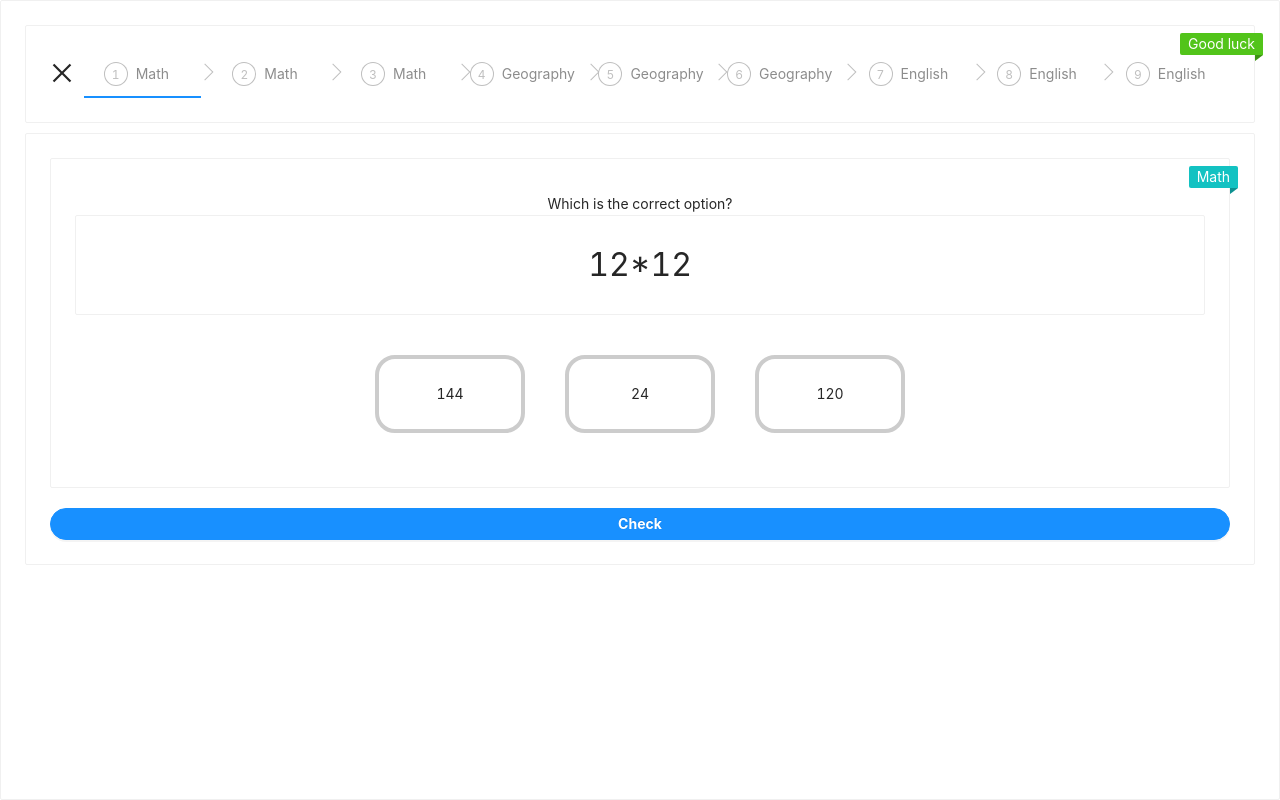
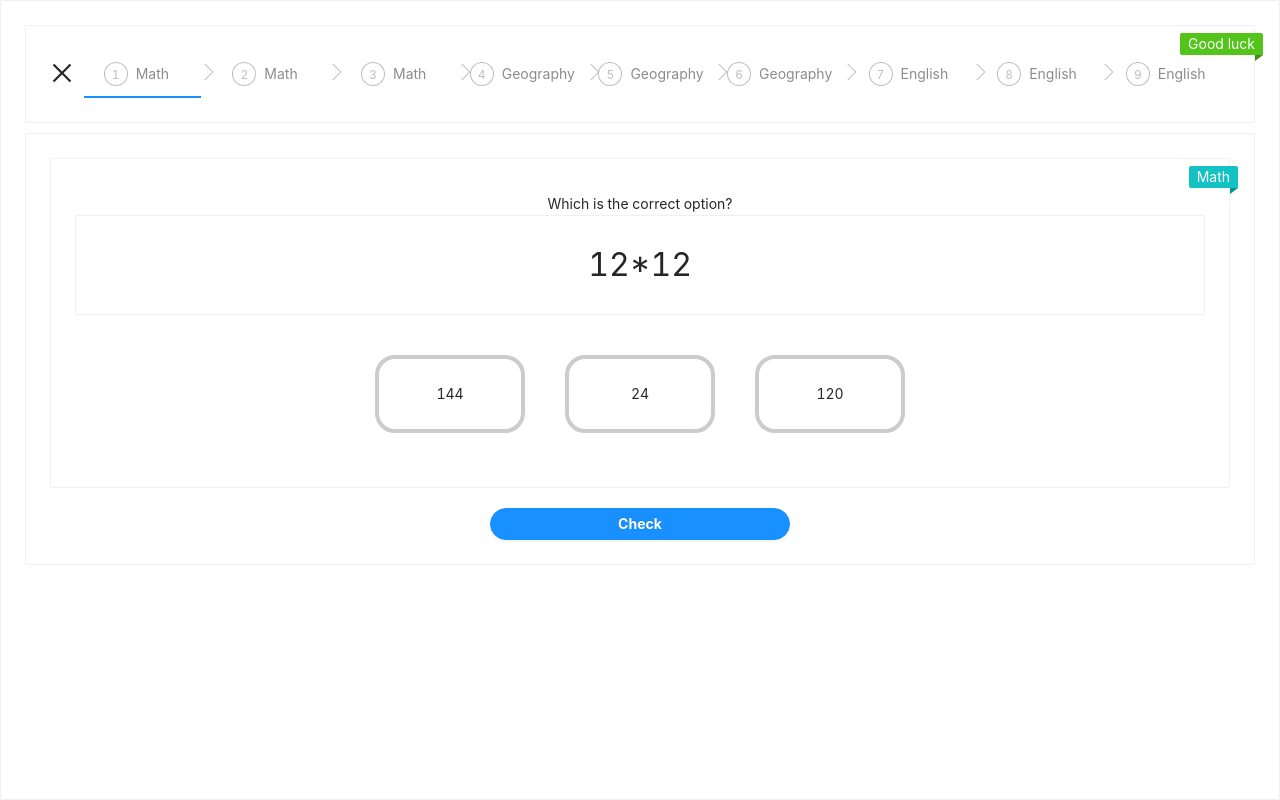
Before and after one commit to edwardBenedict/schlaufux-task-react, a React (Create React App) app: page / in a window 1280 px wide. Built offline with nearby package versions, Linux system fonts and the light colour scheme.

Commit message:
feat: add score table

```diff
--- a/src/App.js
+++ b/src/App.js
@@ -82,6 +82,7 @@ function App() {
               : result?.check
           }
           answer={result?.answer}
+          point={results?.point}
         />
       )}
     </Card>
--- a/src/components/main/Main.js
+++ b/src/components/main/Main.js
@@ -47,10 +47,15 @@ const Main = ({ question, handleNextQuestion, handleCheckQuestion, check }) => {
           </div>
         </div>
       </Card>
-      <div style={{ width: "100%" }}>
+      <div style={{ width: "100%", textAlign: "center" }}>
         {check === "true" || check === "false" ? (
           <Button
-            style={{ width: "100%", fontWeight: "bold", marginTop: 20 }}
+            style={{
+              width: "100%",
+              fontWeight: "bold",
+              marginTop: 20,
+              maxWidth: 300,
+            }}
             shape="round"
             onClick={() => {
               setChoose(undefined);
@@ -62,7 +67,12 @@ const Main = ({ question, handleNextQuestion, handleCheckQuestion, check }) => {
           </Button>
         ) : (
           <Button
-            style={{ width: "100%", fontWeight: "bold", marginTop: 20 }}
+            style={{
+              width: "100%",
+              fontWeight: "bold",
+              marginTop: 20,
+              maxWidth: 300,
+            }}
             shape="round"
             onClick={() => {
               handleCheckQuestion(choose, question?.answerIndex);
--- a/src/components/result/Result.js
+++ b/src/components/result/Result.js
@@ -1,10 +1,23 @@
 import { Card, Result as Res } from "antd";
+import finalPng from "../../assets/final.png";
 
-const Result = ({ check, answer }) => {
+const Result = ({ check, answer, point }) => {
   return (
     <Card style={{ marginTop: 10 }}>
       {check === "final" ? (
-        <Res status="success"></Res>
+        <div style={{ textAlign: "center" }}>
+          <img src={finalPng} alt="" width="500px" />
+          <Card>
+            <h1>
+              You have got
+              <span style={{ fontSize: "2rem", color: "#40a9ff" }}>
+                {" "}
+                {point}
+              </span>{" "}
+              points.
+            </h1>
+          </Card>
+        </div>
       ) : check === "true" ? (
         <Res status="success" title="Congrats" />
       ) : check === "not selected" ? (
```
Also changed, not shown: src/assets/final.png (added).
